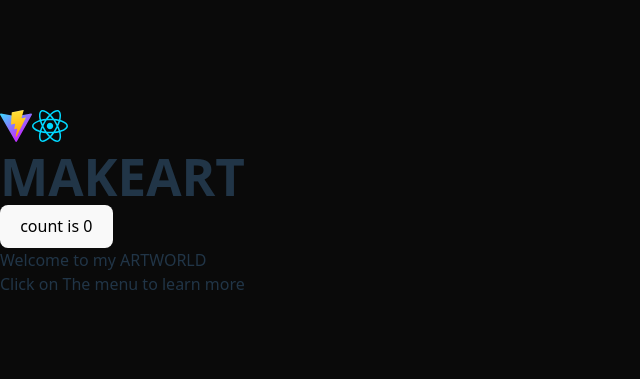
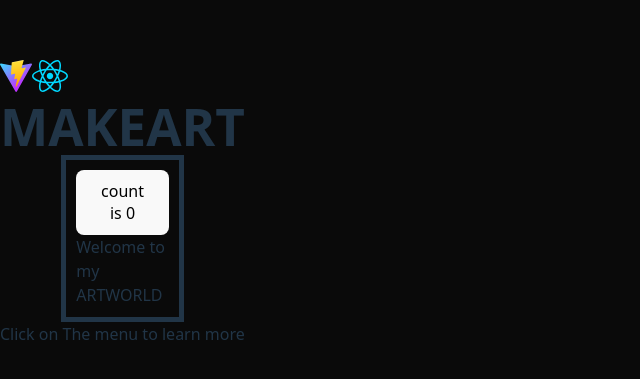
Before and after one commit to katombe001/Mmy-makart, a React (Vite) app in the folder my-kinrtic-makeart/: page / in a window 1280 px wide. Shown: the part 197-576 px from the top of the page, without its empty margins (0-640 px from the left). Built offline with nearby package versions, Linux system fonts and the light colour scheme.

Commit message:
design updates

```diff
--- a/my-kinrtic-makeart/src/App.css
+++ b/my-kinrtic-makeart/src/App.css
@@ -55,6 +55,8 @@ body {
   /* Positioning context for absolute children (UI panel) */
   position: relative;
 }
+
+
 .center {
   border: 5px solid;
   margin: auto;
--- a/my-kinrtic-makeart/src/App.jsx
+++ b/my-kinrtic-makeart/src/App.jsx
@@ -16,8 +16,8 @@ function App() {
           <img src={reactLogo} className="logo react" alt="React logo" />
         </a>
       </div>
-      <h1>MAKEART</h1>
-      <div className="card">
+      <h1 className=".center">MAKEART</h1>
+      <div className="card center">
         <button onClick={() => setCount((count) => count + 1)}>
           count is {count}
         </button>
```
